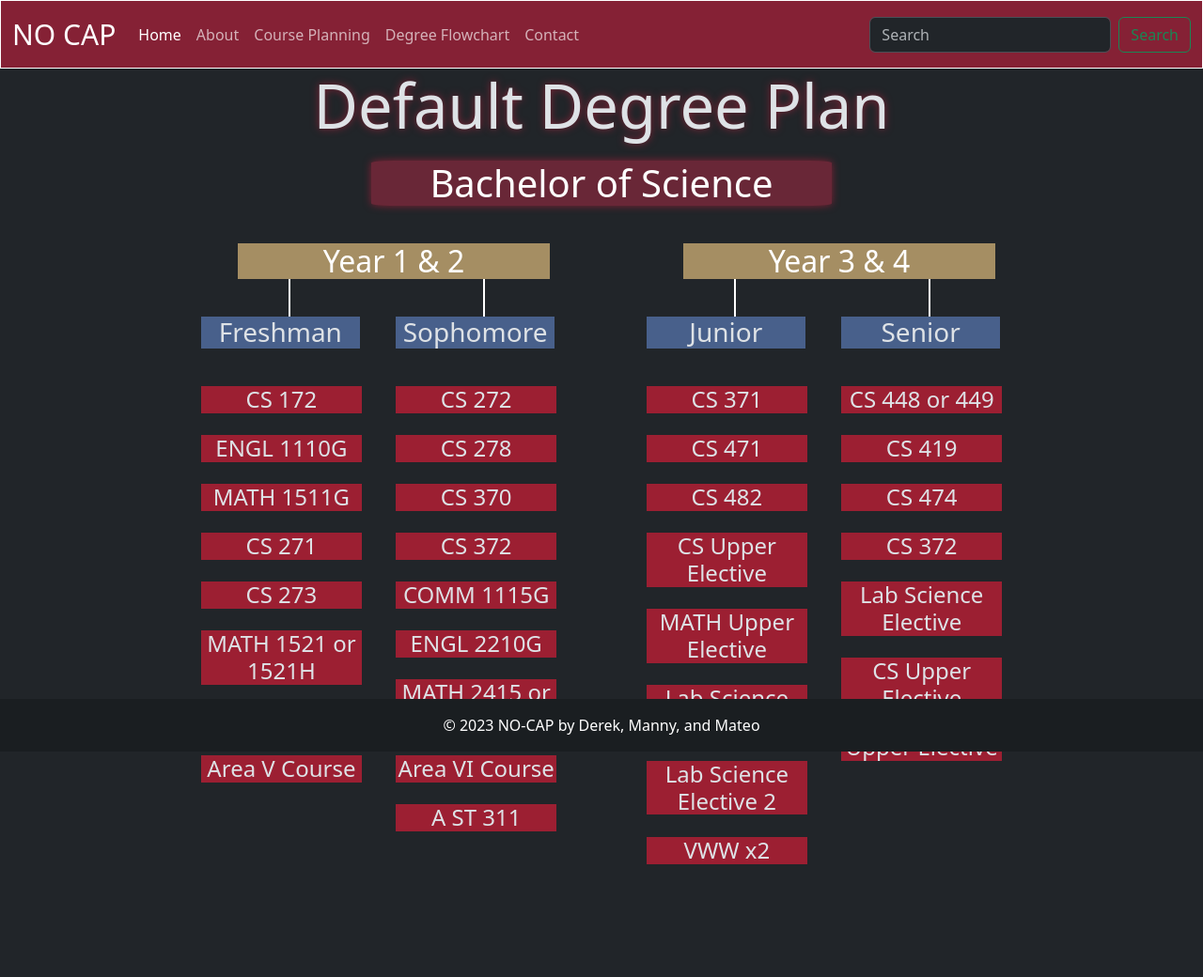
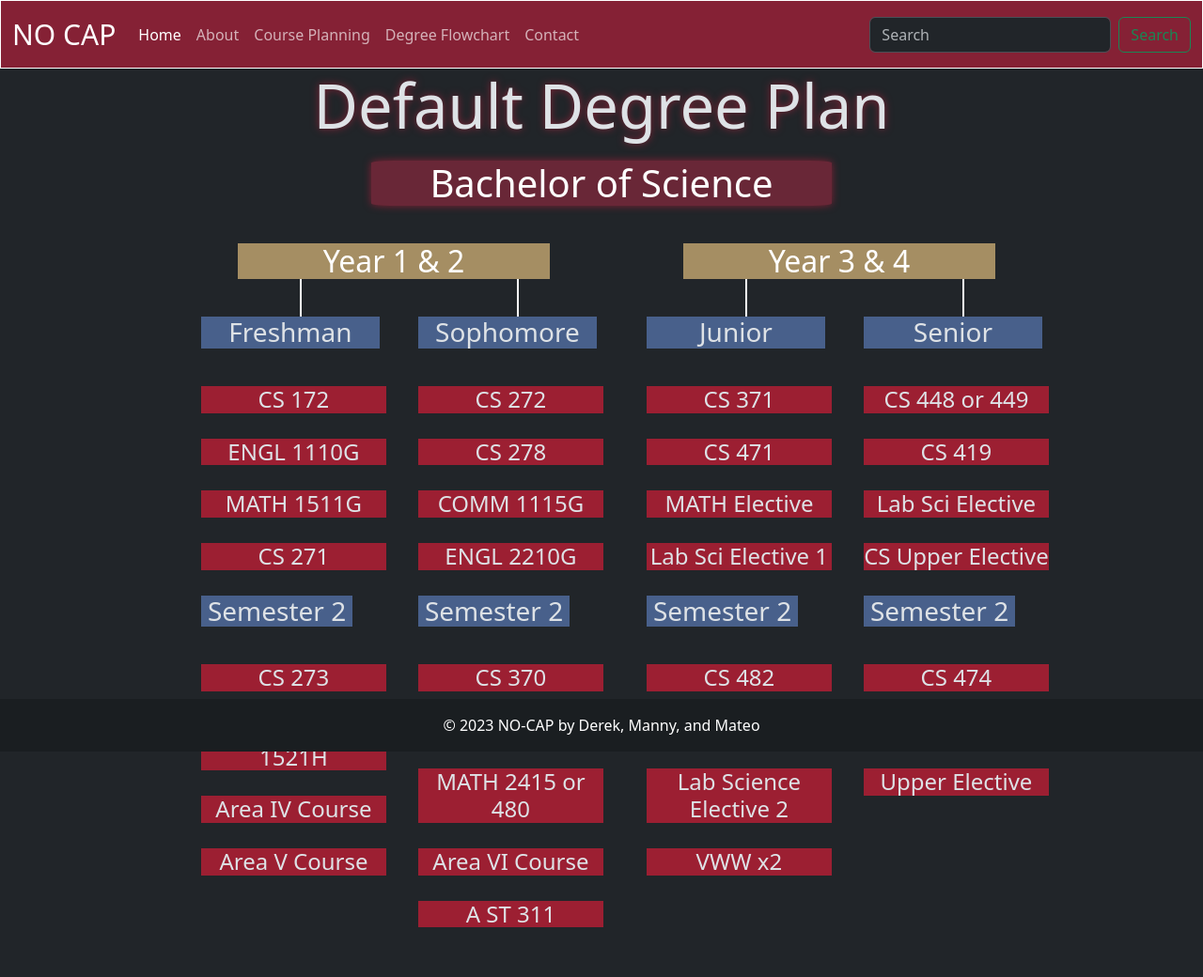
Before and after one commit to derekoda/CS448-NOCAP, a Flask app: page /degreeflow in a window 1280 px wide. Shown: the whole page at 94% size. Run offline with Flask 2, Linux system fonts and the light colour scheme.

Commit message:
updated styles and default chart

```diff
--- a/static/css/style.css
+++ b/static/css/style.css
@@ -142,7 +142,7 @@ html{
   display: grid;
   grid-template-columns: repeat(2, 1fr);
   grid-column-gap: 20px;
-  width: 90%;
+  width: 100%;
   margin: 0 auto;
   list-style: none;
   margin-right: 10%;
--- a/templates/degreeflow.html
+++ b/templates/degreeflow.html
@@ -29,6 +29,7 @@
                             <li>
                                 <h4 class="level-4-box">CS 271</h4>
                             </li>
+                            <h3 class="level-3-box">Semester 2</h3>
                             <li>
                                 <h4 class="level-4-box">CS 273</h4>
                             </li>
@@ -53,16 +54,17 @@
                                 <h4 class="level-4-box">CS 278</h4>
                             </li>
                             <li>
+                                <h4 class="level-4-box">COMM 1115G</h4>
+                            </li>
+                            <li>
+                                <h4 class="level-4-box">ENGL 2210G</h4>
+                            </li>
+                            <h3 class="level-3-box">Semester 2</h3>
+                            <li>
                                 <h4 class="level-4-box">CS 370</h4>
                             </li>
                             <li>
                                 <h4 class="level-4-box">CS 372</h4>
-                            </li>
-                            <li>
-                                <h4 class="level-4-box">COMM 1115G</h4>
-                            </li>
-                            <li>
-                                <h4 class="level-4-box">ENGL 2210G</h4>
                             </li>
                             <li>
                                 <h4 class="level-4-box">MATH 2415 or 480</h4>
@@ -90,17 +92,19 @@
                                 <h4 class="level-4-box">CS 471</h4>
                             </li>
                             <li>
+                                <h4 class="level-4-box">MATH Elective</h4>
+                            </li>
+                            <li>
+                                <h4 class="level-4-box">Lab Sci Elective 1</h4>
+                            </li>
+                            <h3 class="level-3-box">Semester 2</h3>
+                            <li>
                                 <h4 class="level-4-box">CS 482</h4>
                             </li>
                             <li>
                                 <h4 class="level-4-box">CS Upper Elective</h4>
                             </li>
-                            <li>
-                                <h4 class="level-4-box">MATH Upper Elective</h4>
-                            </li>
-                            <li>
-                                <h4 class="level-4-box">Lab Science Elective 1</h4>
-                            </li>
+
                             <li>
                                 <h4 class="level-4-box">Lab Science Elective 2</h4>
                             </li>
@@ -119,17 +123,19 @@
                                 <h4 class="level-4-box">CS 419</h4>
                             </li>
                             <li>
+                                <h4 class="level-4-box">Lab Sci Elective</h4>
+                            </li>
+                            <li>
+                                <h4 class="level-4-box">CS Upper Elective</h4>
+                            </li>
+                            <h3 class="level-3-box">Semester 2</h3>
+                            <li>
                                 <h4 class="level-4-box">CS 474</h4>
                             </li>
                             <li>
                                 <h4 class="level-4-box">CS 372</h4>
                             </li>
-                            <li>
-                                <h4 class="level-4-box">Lab Science Elective</h4>
-                            </li>
-                            <li>
-                                <h4 class="level-4-box">CS Upper Elective</h4>
-                            </li>
+
                             <li>
                                 <h4 class="level-4-box">Upper Elective</h4>
                             </li>
```
